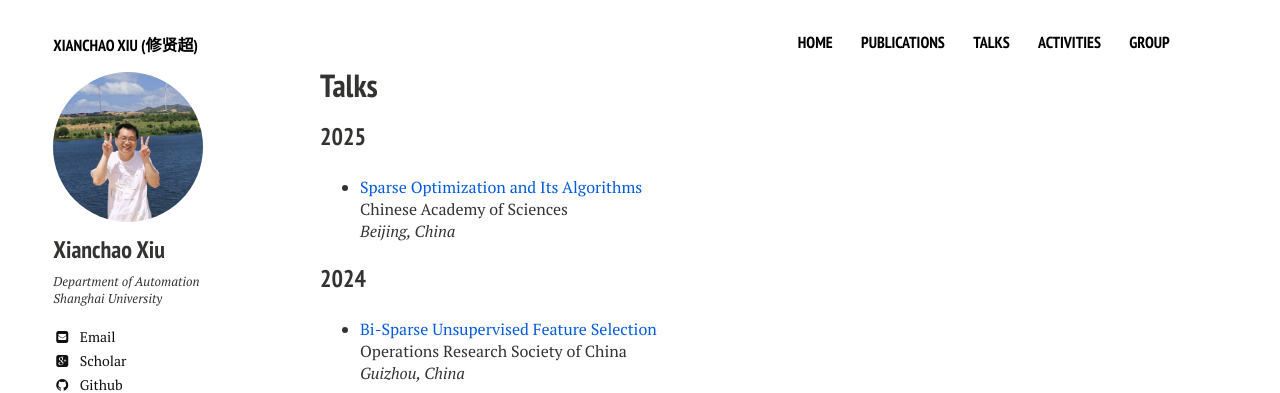
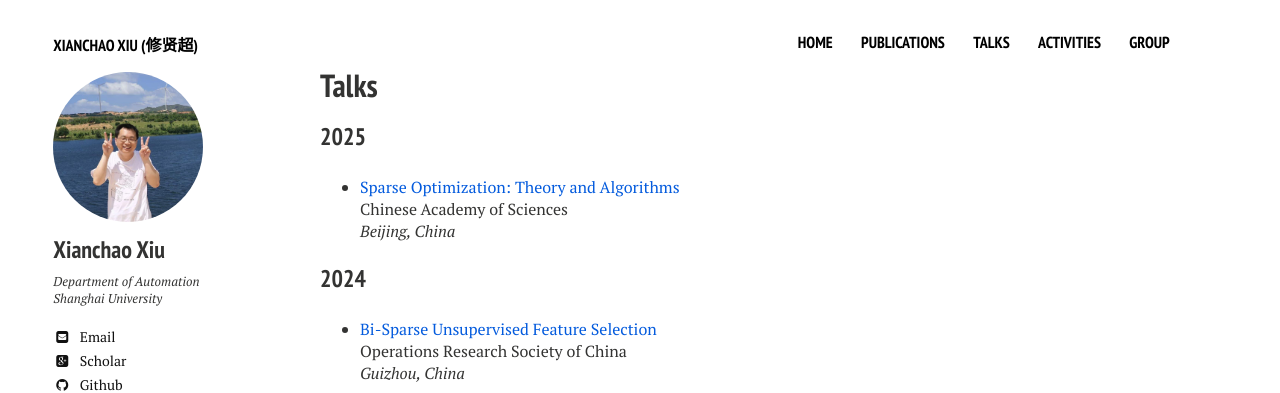
Before and after one commit to xianchaoxiu/xianchaoxiu.github.io, a Jekyll site: the page built from talks/index.md, in a window 1280 px wide. Shown: the top 393 px of the page. Built offline with Jekyll 4.4.1, drawn with Linux system fonts in a browser that asks for light colours; nearby versions of some CDN libraries.

Commit message:
Update index.md

```diff
--- a/talks/index.md
+++ b/talks/index.md
@@ -14,7 +14,7 @@ share: false
 
 ### 2025
 
-* <a href="../talks/2024-ORSC.pdf" class="textlink" target="_blank"> Sparse Optimization and Its Algorithms </a> <br>
+* <a href="../talks/2024-ORSC.pdf" class="textlink" target="_blank"> Sparse Optimization: Theory and Algorithms </a> <br>
 Chinese Academy of Sciences <br>
 <i>Beijing, China</i><br>
 
```
